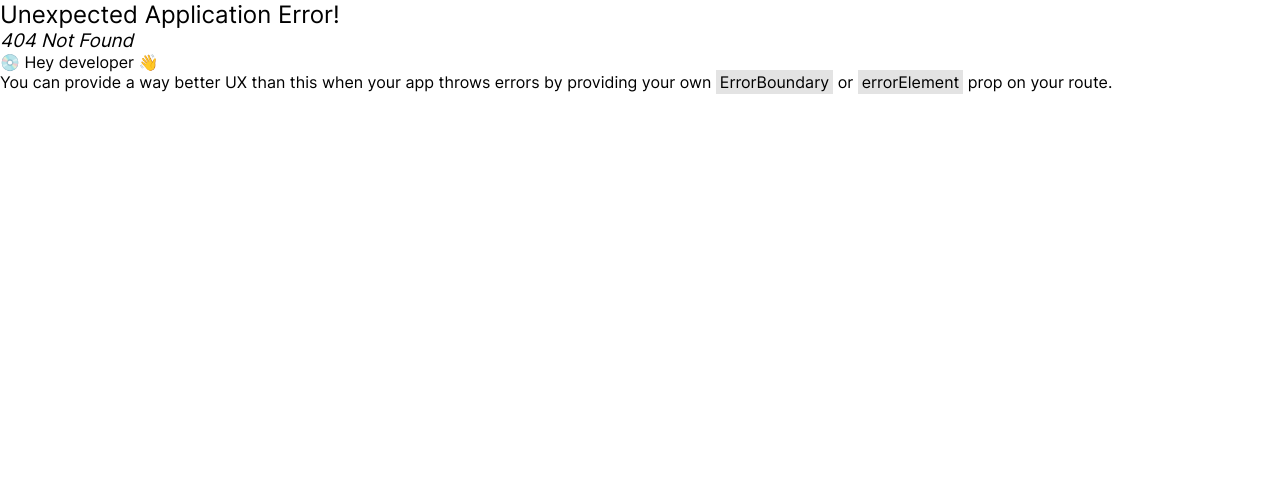
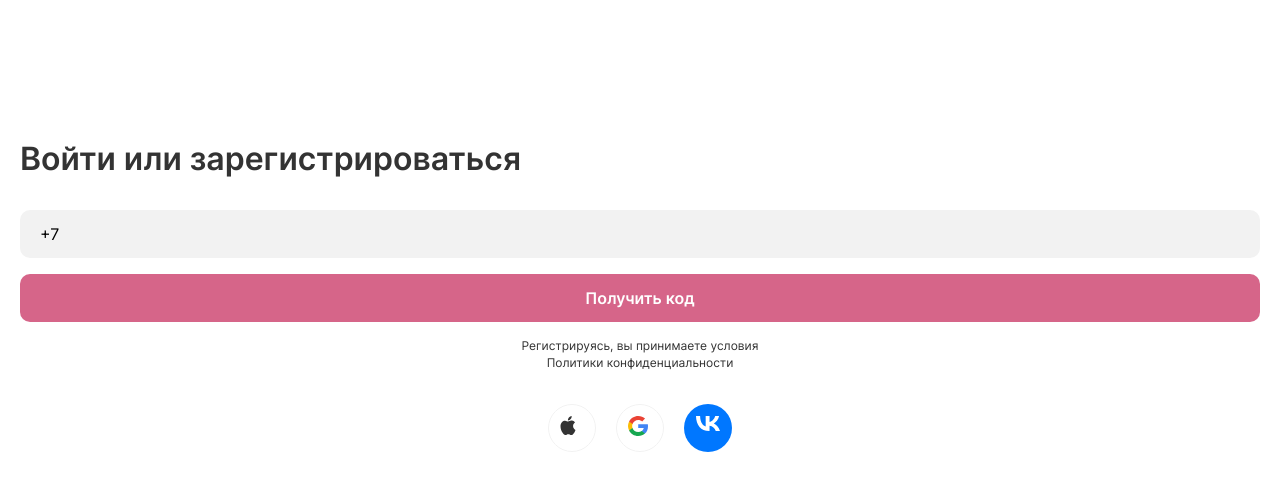
Before and after one commit to hhrum/quasar-react-scan-ecg, a React (Create React App) app: page /auth in a window 1280 px wide. Before the commit this address had no page. Shown: the top 490 px of the page. Built offline with nearby package versions, Linux system fonts and the light colour scheme.

Commit message:
Сверстал страницу авторизации

```diff
--- a/src/UIkit/Icon/iconsPaths.tsx
+++ b/src/UIkit/Icon/iconsPaths.tsx
@@ -67,6 +67,38 @@ const iconsPaths = {
       fill="currentColor"
     />
   ),
+  googleIcon: (
+    <>
+      <path
+        d="M20 10.2249C20 9.56659 19.9404 8.94159 19.8383 8.33325H10.2172V12.0916H15.7259C15.479 13.3249 14.7553 14.3666 13.6825 15.0749V17.5749H16.969C18.8932 15.8333 20 13.2666 20 10.2249Z"
+        fill="#4285F4"
+      />
+      <path
+        d="M10.217 20.0001C12.9757 20.0001 15.283 19.1001 16.9689 17.5751L13.6823 15.0751C12.7628 15.6751 11.5964 16.0418 10.217 16.0418C7.55208 16.0418 5.2958 14.2834 4.48694 11.9084H1.09827V14.4834C2.77558 17.7501 6.22385 20.0001 10.217 20.0001Z"
+        fill="#16A750"
+      />
+      <path
+        d="M4.48702 11.9083C4.27416 11.3083 4.16347 10.6666 4.16347 9.99993C4.16347 9.33327 4.28267 8.6916 4.48702 8.0916V5.5166H1.09834C0.400169 6.8666 0 8.38327 0 9.99993C0 11.6166 0.400169 13.1333 1.09834 14.4833L4.48702 11.9083Z"
+        fill="#FBBC05"
+      />
+      <path
+        d="M10.217 3.95833C11.7241 3.95833 13.0693 4.46667 14.1336 5.45834L17.0455 2.60833C15.283 0.991668 12.9757 0 10.217 0C6.22385 0 2.77558 2.25 1.09827 5.51667L4.48694 8.09167C5.2958 5.71667 7.55208 3.95833 10.217 3.95833Z"
+        fill="#EA4335"
+      />
+    </>
+  ),
+  vkIcon: (
+    <path
+      d="M13.0718 15C4.87188 15 0.194878 9.36937 0 0H4.10743C4.24235 6.87688 7.27038 9.78979 9.66888 10.3904V0H13.5366V5.93093C15.9051 5.67568 18.3933 2.97297 19.2328 0H23.1004C22.4558 3.66366 19.7575 6.36637 17.8387 7.47748C19.7575 8.37838 22.8307 10.7357 24 15H19.7425C18.8281 12.1471 16.5497 9.93994 13.5366 9.63964V15H13.0718Z"
+      fill="white"
+    />
+  ),
+  appleIcon: (
+    <path
+      d="M15.0209 6.47775C14.9141 6.56326 13.0273 7.65967 13.0273 10.0976C13.0273 12.9175 15.4281 13.9151 15.5 13.9398C15.4889 14.0006 15.1186 15.306 14.2342 16.6362C13.4456 17.8067 12.622 18.9753 11.3691 18.9753C10.1161 18.9753 9.7937 18.2247 8.34732 18.2247C6.93778 18.2247 6.43662 19 5.29057 19C4.14452 19 3.34486 17.9169 2.42544 16.5868C1.36046 15.0248 0.5 12.5983 0.5 10.2952C0.5 6.60126 2.82895 4.64216 5.12105 4.64216C6.33896 4.64216 7.3542 5.46685 8.11884 5.46685C8.84664 5.46685 9.98164 4.59276 11.3672 4.59276C11.8923 4.59276 13.7791 4.64216 15.0209 6.47775ZM10.7094 3.0289C11.2825 2.32773 11.6878 1.35484 11.6878 0.381938C11.6878 0.247025 11.6768 0.110211 11.6528 0C10.7205 0.0361036 9.61129 0.640364 8.94245 1.44034C8.41733 2.05601 7.92722 3.0289 7.92722 4.0151C7.92722 4.16332 7.95117 4.31153 7.96223 4.35904C8.02119 4.37044 8.117 4.38374 8.21281 4.38374C9.04932 4.38374 10.1014 3.80608 10.7094 3.0289Z"
+      fill="#333333"
+    />
+  ),
 } as const
 
 export type IconPathType = typeof iconsPaths
--- /dev/null
+++ b/src/pages/AuthPage/AuthPage.scss
@@ -0,0 +1,37 @@
+.auth-page {
+  padding-top: 140px;
+
+  &__title {
+    padding-bottom: 16px;
+  }
+
+  &__description {
+    width: 100%;
+    @include flexible(center, center);
+    flex-direction: column;
+
+    &-titles {
+      width: inherit;
+      padding-bottom: 32px;
+      text-align: center;
+    }
+
+    &-icons {
+      display: flex;
+      flex-direction: row;
+    }
+  }
+
+  &__icon {
+    margin-right: 20px;
+    width: 48px;
+    height: 48px;
+    border-radius: 50%;
+    border: 1px solid $secondary-light-01-color;
+    @include flexible(center, center);
+  }
+
+  &__icon:last-child {
+    margin-right: 0;
+  }
+}
--- /dev/null
+++ b/src/pages/AuthPage/AuthPage.tsx
@@ -0,0 +1,59 @@
+import Button from '@UIkit/Button'
+import Group from '@UIkit/Groups/Group'
+import Icon from '@UIkit/Icon'
+import NumberField from '@UIkit/Input/NumberField'
+import Typography from '@UIkit/Typography'
+
+import colors from '@Assets/styles/colors'
+
+import PageLayout from '@Layouts/PageLayout'
+
+import './AuthPage.scss'
+
+function AuthPage() {
+  return (
+    <PageLayout contentClassName="auth-page">
+      <Group contentClassName="auth-page__content">
+        <Typography
+          className="auth-page__title"
+          variant="heading-h1"
+        >
+          Войти или зарегистрироваться
+        </Typography>
+        <NumberField
+          className="auth-page__phone-input"
+          tel
+          minLength={11}
+        />
+        <Button className="auth-page__submit-button">Получить код</Button>
+        <div className="auth-page__description">
+          <div className="auth-page__description-titles">
+            <Typography
+              variant="text-t2"
+              color={colors.secondaryDark02}
+            >
+              Регистрируясь, вы принимаете условия
+            </Typography>
+            <Typography variant="text-t2">Политики конфиденциальности</Typography>
+          </div>
+          <div className="auth-page__description-icons">
+            <div className="auth-page__icon">
+              <Icon iconName="appleIcon" />
+            </div>
+            <div className="auth-page__icon">
+              <Icon iconName="googleIcon" />
+            </div>
+            <div
+              className="auth-page__icon"
+              style={{ backgroundColor: '#0077FF', border: 'none' }}
+            >
+              <Icon iconName="vkIcon" />
+            </div>
+          </div>
+        </div>
+      </Group>
+    </PageLayout>
+  )
+}
+
+export default AuthPage
--- /dev/null
+++ b/src/pages/AuthPage/index.ts
@@ -0,0 +1,3 @@
+import AuthPage from './AuthPage'
+
+export default AuthPage
--- a/src/router/index.tsx
+++ b/src/router/index.tsx
@@ -1,5 +1,6 @@
 import { createBrowserRouter } from 'react-router-dom'
 
+import AuthPage from '@Pages/AuthPage'
 import DevPage from '@Pages/DevPage'
 import OnBoardingPage from '@Pages/OnBoardingPage'
 
@@ -12,6 +13,10 @@ const router = createBrowserRouter([
     path: '/onboarding',
     element: <OnBoardingPage />,
   },
+  {
+    path: '/auth',
+    element: <AuthPage />,
+  },
 ])
 
 export default router
```
